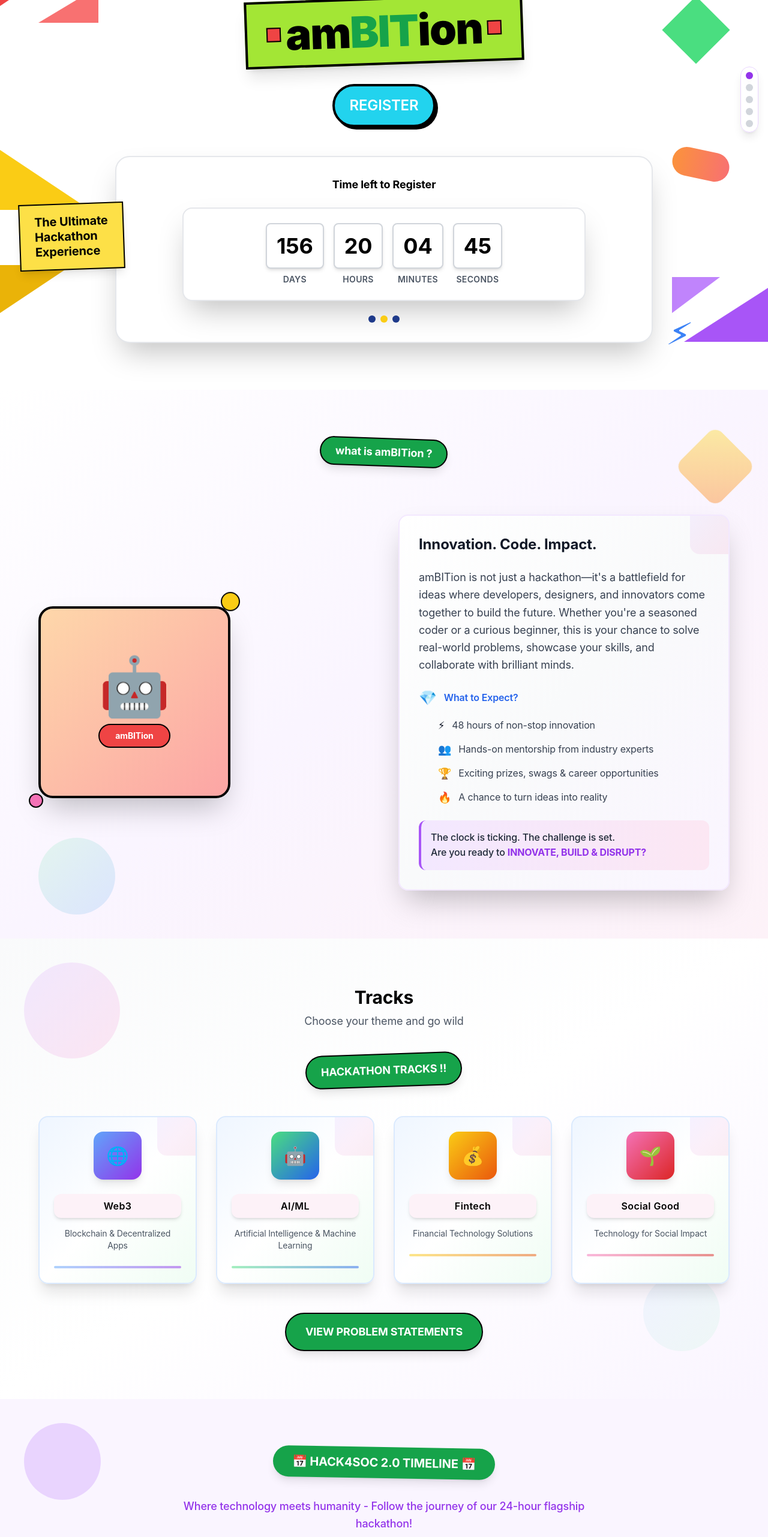
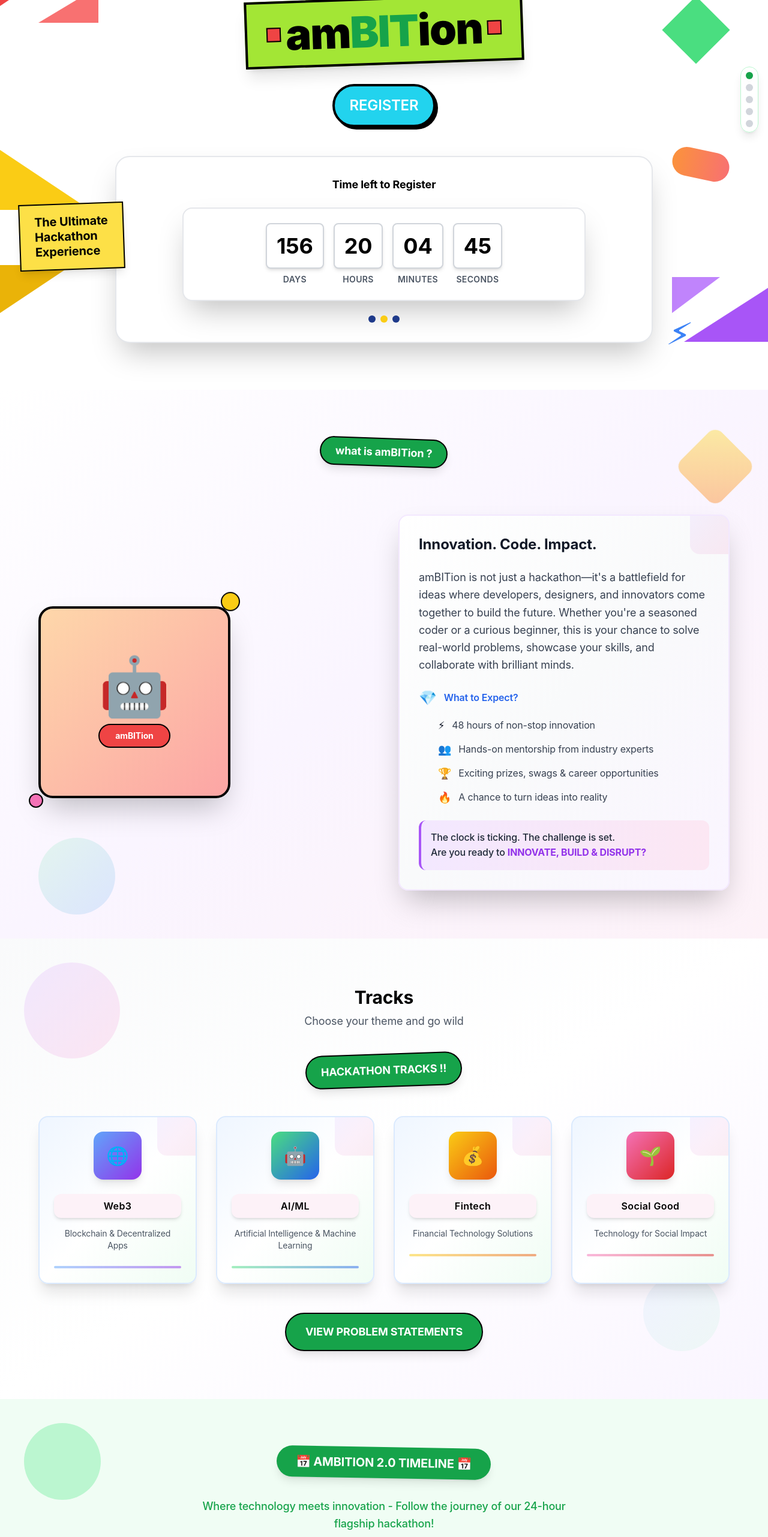
Before and after one commit to kartikshukla17/ambition2.0, a Next.js app: page / in a window 1280 px wide. Shown: the part 234-2797 px from the top of the page at 60% size. Built offline with nearby package versions, Linux system fonts and the light colour scheme; a web font is replaced by a local one.

Commit message:
Timeline

```diff
--- a/components/elements/TimelineItem.jsx
+++ b/components/elements/TimelineItem.jsx
@@ -9,7 +9,7 @@ const TimeLineItem = ({ event, index, isActive = false }) => {
       {/* Mobile-first single column layout, desktop alternating layout */}
       {/* Content - always visible on mobile, alternating on desktop */}
       <div className={`w-full ${isLeft ? 'md:w-5/12 md:pr-8' : 'md:w-5/12 md:pl-8 md:order-3'} z-10`}>
-        <div className={`timeline-content group relative overflow-hidden rounded-lg sm:rounded-xl md:rounded-2xl shadow-md sm:shadow-lg md:shadow-2xl hover:shadow-lg sm:hover:shadow-xl md:hover:shadow-3xl transition-all duration-500 border-2 sm:border-3 md:border-4 border-black ${bgColor} ${isLeft ? 'md:text-right' : 'md:text-left'} ${highlight ? 'transform scale-105 ring-2 sm:ring-3 md:ring-4 ring-purple-400' : 'hover:scale-105'} ${status === 'completed' ? 'opacity-90 hover:opacity-100' : ''} ${isActive ? 'ring-4 ring-purple-400 shadow-2xl border-purple-500' : ''} cursor-pointer`}>
+        <div className={`timeline-content group relative overflow-hidden rounded-lg sm:rounded-xl md:rounded-2xl shadow-md sm:shadow-lg md:shadow-2xl hover:shadow-lg sm:hover:shadow-xl md:hover:shadow-3xl transition-all duration-500 border-2 sm:border-3 md:border-4 border-black ${bgColor} ${isLeft ? 'md:text-right' : 'md:text-left'} ${highlight ? 'transform scale-105 ring-2 sm:ring-3 md:ring-4 ring-green-400' : 'hover:scale-105'} ${status === 'completed' ? 'opacity-90 hover:opacity-100' : ''} ${isActive ? 'ring-4 ring-green-400 shadow-2xl border-green-500' : ''} cursor-pointer`}>
 
           {/* Animated background overlay */}
           <div className="absolute inset-0 bg-gradient-to-r from-transparent via-white/10 to-transparent -translate-x-full group-hover:translate-x-full transition-transform duration-1000 ease-in-out"></div>
@@ -34,7 +34,7 @@ const TimeLineItem = ({ event, index, isActive = false }) => {
               </div>
             </div>
 
-            <h3 className={`text-base sm:text-lg md:text-xl lg:text-2xl font-black mb-2 sm:mb-3 md:mb-4 text-purple-800 dark:text-purple-200`}>
+            <h3 className={`text-base sm:text-lg md:text-xl lg:text-2xl font-black mb-2 sm:mb-3 md:mb-4 text-green-800 dark:text-green-200`}>
               {title}
             </h3>
             <p className="text-xs sm:text-sm md:text-base lg:text-lg text-gray-700 dark:text-gray-300 leading-relaxed font-medium">{description}</p>
--- a/components/sections/PrizesAndRewards.jsx
+++ b/components/sections/PrizesAndRewards.jsx
@@ -93,7 +93,7 @@ const PrizesAndRewards = () => {
         {/* Prize Pool Header */}
         <div className="max-w-6xl mx-auto mb-8 sm:mb-12 lg:mb-16">
           <div className="text-center mb-8 sm:mb-10 lg:mb-12">
-            <div className="inline-block bg-gradient-to-r from-purple-600 to-pink-600 text-white px-4 sm:px-6 lg:px-8 py-3 sm:py-4 rounded-xl sm:rounded-2xl shadow-2xl border-2 sm:border-4 border-black transform rotate-1">
+            <div className="inline-block bg-green-600 text-white px-4 sm:px-6 lg:px-8 py-3 sm:py-4 rounded-xl sm:rounded-2xl shadow-2xl border-2 sm:border-4 border-black transform rotate-1">
               <h3 className="text-xl sm:text-2xl lg:text-3xl font-bold mb-1 sm:mb-2">
                 Total Prize Pool
               </h3>
--- a/components/sections/Timeline.jsx
+++ b/components/sections/Timeline.jsx
@@ -40,10 +40,10 @@ const TimeLine = () => {
     {
       date: "16 JAN, 2024",
       title: "REGISTRATIONS BEGIN",
-      description: "Hack4Soc 2.0, the second iteration of our 24-hour flagship national-level hackathon, is opening its registration. Hurry up! Register soon!",
+      description: "Ambition 2.0, the second iteration of our 24-hour flagship national-level hackathon, is opening its registration. Hurry up! Register soon!",
       icon: "📝",
-      color: "bg-purple-400",
-      bgColor: "bg-purple-50",
+      color: "bg-green-400",
+      bgColor: "bg-green-50",
       status: "completed"
     },
     {
@@ -51,8 +51,8 @@ const TimeLine = () => {
       title: "REGISTRATIONS CLOSE",
       description: "The registrations are going to be closed on 27th January. Register if you have not already!",
       icon: "⏰",
-      color: "bg-purple-500",
-      bgColor: "bg-purple-100",
+      color: "bg-green-500",
+      bgColor: "bg-green-100",
       status: "completed"
     },
     {
@@ -60,17 +60,17 @@ const TimeLine = () => {
       title: "SHORTLISTING THE BEST TEAMS",
       description: "Announcing the Shortlisted Teams. Teams shortlisted for the offline event, get ready!",
       icon: "🎯",
-      color: "bg-purple-600",
-      bgColor: "bg-purple-200",
+      color: "bg-green-600",
+      bgColor: "bg-green-200",
       status: "completed"
     },
     {
       date: "3-4 FEB, 2024",
-      title: "HACK4SOC 2.0 - THE MAIN EVENT",
-      description: "The main event day! Teams compete for the grand prize! Join us for 24 hours of creation, innovation, & fun at RVCE with over 150 students.",
+      title: "AMBITION 2.0 - THE MAIN EVENT",
+      description: "The main event day! Teams compete for the grand prize! Join us for 24 hours of creation, innovation, & fun at BIT with over 150 students.",
       icon: "🚀",
-      color: "bg-purple-700",
-      bgColor: "bg-purple-300",
+      color: "bg-green-700",
+      bgColor: "bg-green-300",
       highlight: true,
       status: "main_event"
     },
@@ -79,44 +79,44 @@ const TimeLine = () => {
       title: "WINNERS ANNOUNCEMENT",
       description: "Submit your projects and present to our expert panel of judges. Winners announced!",
       icon: "🏆",
-      color: "bg-purple-800",
-      bgColor: "bg-purple-400",
+      color: "bg-green-800",
+      bgColor: "bg-green-400",
       status: "completed"
     },
   ];
 
   return (
-    <section ref={timelineRef} className="py-20 px-4 bg-purple-50 dark:bg-purple-900 relative overflow-hidden animate-fade-in" id="timeline">
+    <section ref={timelineRef} className="py-20 px-4 bg-green-50 dark:bg-green-900 relative overflow-hidden animate-fade-in" id="timeline">
       {/* Background decorative elements */}
       <div className="absolute inset-0 overflow-hidden">
-        <div className="absolute top-10 left-10 w-32 h-32 bg-purple-300 rounded-full opacity-20 animate-pulse"></div>
-        <div className="absolute bottom-10 right-10 w-24 h-24 bg-purple-400 rounded-full opacity-20 animate-bounce"></div>
-        <div className="absolute top-1/2 left-1/4 w-16 h-16 bg-purple-200 rounded-full opacity-15 animate-spin"></div>
+        <div className="absolute top-10 left-10 w-32 h-32 bg-green-300 rounded-full opacity-20 animate-pulse"></div>
+        <div className="absolute bottom-10 right-10 w-24 h-24 bg-green-400 rounded-full opacity-20 animate-bounce"></div>
+        <div className="absolute top-1/2 left-1/4 w-16 h-16 bg-green-200 rounded-full opacity-15 animate-spin"></div>
       </div>
 
       <div className="relative z-10">
         {/* Header section */}
         <div className="text-center mb-12 sm:mb-16 px-4">
           <div className="inline-block bg-green-600 text-white px-6 sm:px-8 py-3 rounded-full font-bold text-lg sm:text-xl shadow-lg transform rotate-1 border-3 border-black mb-6 sm:mb-8">
-            📅 HACK4SOC 2.0 TIMELINE 📅
+            📅 AMBITION 2.0 TIMELINE 📅
           </div>
-          <p className="text-lg text-purple-600 dark:text-purple-300 max-w-2xl mx-auto leading-relaxed font-medium">
-            Where technology meets humanity - Follow the journey of our 24-hour flagship hackathon!
+          <p className="text-lg text-green-600 dark:text-green-300 max-w-2xl mx-auto leading-relaxed font-medium">
+            Where technology meets innovation - Follow the journey of our 24-hour flagship hackathon!
           </p>
         </div>
 
         <div className="relative max-w-4xl mx-auto px-4">
           {/* Interactive Navigation Dots */}
           <div className="fixed right-4 top-1/2 transform -translate-y-1/2 z-30 hidden lg:block">
-            <div className="bg-white/90 dark:bg-gray-800/90 backdrop-blur-sm rounded-full p-2 shadow-lg border border-purple-200 dark:border-purple-600">
+            <div className="bg-white/90 dark:bg-gray-800/90 backdrop-blur-sm rounded-full p-2 shadow-lg border border-green-200 dark:border-green-600">
               {events.map((_, index) => (
                 <button
                   key={index}
                   onClick={() => scrollToEvent(index)}
                   className={`block w-3 h-3 rounded-full mb-2 last:mb-0 transition-all duration-300 hover:scale-125 ${
                     activeEvent === index
-                      ? 'bg-purple-600 shadow-lg'
-                      : 'bg-gray-300 dark:bg-gray-600 hover:bg-purple-400'
+                      ? 'bg-green-600 shadow-lg'
+                      : 'bg-gray-300 dark:bg-gray-600 hover:bg-green-400'
                   }`}
                   title={events[index].title}
                 />
@@ -125,17 +125,17 @@ const TimeLine = () => {
           </div>
 
           {/* Enhanced Vertical Line with gradient and decorative elements - hidden on mobile */}
-          <div className="absolute left-1/2 w-1 h-full transform -translate-x-1/2 hidden md:block">
-            <div className={`w-full h-full bg-purple-500 rounded-full shadow-lg transition-all duration-1000 ${
+          <div className="absolute left-1/2 w-1 transform -translate-x-1/2 hidden md:block" style={{height: 'calc(100% - 200px)'}}>
+            <div className={`w-full h-full bg-green-500 rounded-full shadow-lg transition-all duration-1000 ${
               isVisible ? 'opacity-60 animate-pulse' : 'opacity-30'
             }`}></div>
           </div>
-          <div className={`absolute left-1/2 transform -translate-x-1/2 w-0.5 bg-purple-300 h-full z-0 hidden md:block transition-all duration-1000 ${
+          <div className={`absolute left-1/2 transform -translate-x-1/2 w-0.5 bg-green-300 z-0 hidden md:block transition-all duration-1000 ${
             isVisible ? 'animate-pulse' : 'opacity-50'
-          }`}></div>
+          }`} style={{height: 'calc(100% - 200px)'}}></div>
 
           {/* Floating timeline progress indicator */}
-          <div className="absolute left-1/2 top-0 transform -translate-x-1/2 w-2 h-2 bg-purple-600 rounded-full shadow-lg animate-bounce hidden md:block z-10"></div>
+          <div className="absolute left-1/2 top-0 transform -translate-x-1/2 w-2 h-2 bg-green-600 rounded-full shadow-lg animate-bounce hidden md:block z-10"></div>
 
           {/* Timeline Items Container */}
           <div className="space-y-8 sm:space-y-12">
@@ -158,9 +158,9 @@ const TimeLine = () => {
           {/* Call to Action at the bottom */}
           <div className="text-center mt-12 sm:mt-16 px-4">
             <div className="inline-block bg-green-600 text-white px-4 sm:px-6 md:px-8 py-3 sm:py-4 rounded-xl sm:rounded-2xl font-bold text-base sm:text-lg shadow-lg sm:shadow-2xl border-2 sm:border-4 border-black transform -rotate-1 hover:rotate-0 transition-transform duration-300 min-h-[48px] flex items-center justify-center">
-              🏆 Hack4Soc 2.0 - Innovation Complete!
+              🏆 Ambition 2.0 - Innovation Complete!
             </div>
-            <p className="text-lg text-purple-600 dark:text-purple-300 mb-8 font-semibold">
+            <p className="text-lg text-green-600 dark:text-green-300 mb-8 font-semibold">
               Thank you to all participants who made this hackathon a success! 🎉
             </p>
           </div>
```
